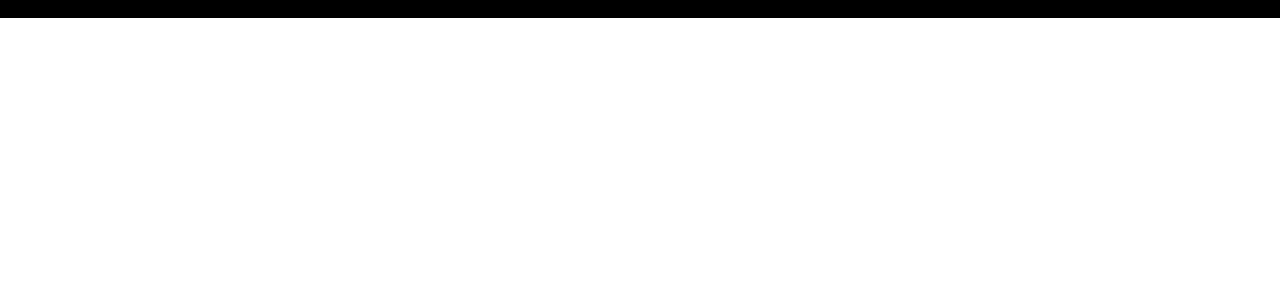
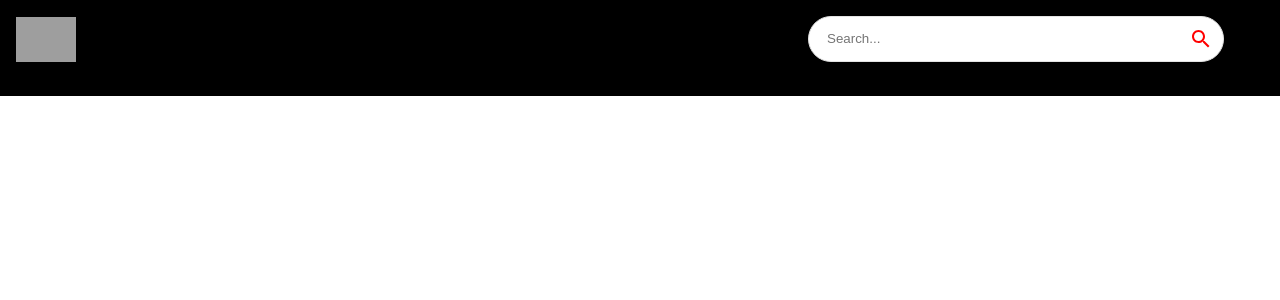
Before and after one commit to Ohi20/Youtube-Clone-2023, a React (Create React App) app: page / in a window 1280 px wide. Shown: the top 300 px of the page. Built offline with nearby package versions, Linux system fonts and the light colour scheme; grey boxes are pictures that could not be loaded.

Commit message:
Navbar-Added

```diff
--- a/src/App.js
+++ b/src/App.js
@@ -1,15 +1,16 @@
 import { BrowserRouter, Routes, Route } from "react-router-dom";
 import { Box } from '@mui/material';
+import { ChannelDetail, VideoDetail, SearchFeed, Navbar, Feed } from './components';
 
 const App = () => (
     <BrowserRouter>
         <Box sx={{ backgroundColor: '#000' }}>
-            Navbar
+            <Navbar/>
             <Routes>
-                <Route exact path='/' element='' />
-                <Route path='/video/:id' element='' />
-                <Route path='/channel/:id' element='' />
-                <Route path='/search/:searchTerm' element='' />
+                <Route exact path='/' element={<Feed/>} />
+                <Route path='/video/:id' element={<VideoDetail/>} />
+                <Route path='/channel/:id' element={<ChannelDetail/>} />
+                <Route path='/search/:searchTerm' element={<SearchFeed/>} />
             </Routes>
         </Box>
     </BrowserRouter>
--- /dev/null
+++ b/src/components/ChannelDetail.jsx
@@ -0,0 +1,11 @@
+import React from 'react'
+
+const ChannelDetail = () => {
+  return (
+    <div>
+
+    </div>
+  )
+}
+
+export default ChannelDetail
--- /dev/null
+++ b/src/components/Feed.jsx
@@ -0,0 +1,11 @@
+import React from 'react'
+
+const Feed = () => {
+  return (
+    <div>
+      Feed
+    </div>
+  )
+}
+
+export default Feed
--- /dev/null
+++ b/src/components/Navbar.jsx
@@ -0,0 +1,16 @@
+import { Stack } from "@mui/material";
+import { Link } from "react-router-dom";
+import { logo } from "../utils/constants";
+import { SearchBar } from "./";
+
+const Navbar = () => (
+  <Stack direction="row" alignItems="center" p={2} sx={{ position:  "sticky", background: '#000', top: 0, justifyContent: "space-between" }}>
+  <Link to="/" style={{ display: "flex", alignItems: "center" }}>
+    <img src={logo} alt="logo" height={45} />
+  </Link>
+  <SearchBar />
+</Stack>
+  )
+
+
+export default Navbar
--- /dev/null
+++ b/src/components/SearchBar.jsx
@@ -0,0 +1,46 @@
+import React, { useState } from 'react';
+import { useNavigate } from "react-router-dom";
+import { Paper, IconButton } from '@mui/material';
+import Search from '@mui/icons-material/Search';
+
+const SearchBar = () => {
+
+const [searchTerm, setSearchTerm] = useState('');
+  const navigate = useNavigate();
+
+  const onhandleSubmit = (e) => {
+    e.preventDefault();
+
+    if (searchTerm) {
+      navigate(`/search/${searchTerm}`);
+
+      setSearchTerm('');
+    }
+  };
+
+  return (
+      <Paper
+      component='form'
+      onSubmit={onhandleSubmit}
+      sx={{
+        borderRadius: 20,
+        border: '1px solid #e3e3e3',
+        pl: 2,
+        boxShadow: 'none',
+        mr: { sm: 5 },
+      }}
+    >
+      <input
+        className='search-bar'
+        placeholder='Search...'
+        value={searchTerm}
+        onChange={(e) => setSearchTerm(e.target.value)}
+      />
+      <IconButton type='submit' sx={{ p: '10px', color: 'red' }} aria-label='search'>
+        <Search />
+      </IconButton>
+    </Paper>
+  )
+}
+
+export default SearchBar
--- /dev/null
+++ b/src/components/SearchFeed.jsx
@@ -0,0 +1,11 @@
+import React from 'react'
+
+const SearchFeed = () => {
+  return (
+    <div>
+
+    </div>
+  )
+}
+
+export default SearchFeed
--- /dev/null
+++ b/src/components/VideoDetail.jsx
@@ -0,0 +1,11 @@
+import React from 'react'
+
+const VideoDetail = () => {
+  return (
+    <div>
+
+    </div>
+  )
+}
+
+export default VideoDetail
--- /dev/null
+++ b/src/components/index.js
@@ -0,0 +1,13 @@
+// For shortcut import
+
+// export { default as ChannelCard } from './ChannelCard';
+// export { default as VideoCard } from './VideoCard';
+export { default as ChannelDetail } from './ChannelDetail';
+export { default as Feed } from './Feed';
+// export { default as Loader } from './Loader';
+export { default as Navbar } from './Navbar';
+export { default as SearchBar } from './SearchBar';
+export { default as VideoDetail } from './VideoDetail';
+export { default as SearchFeed } from './SearchFeed';
+// export { default as Videos } from './Videos';
+// export { default as Sidebar } from './Sidebar';
--- /dev/null
+++ b/src/utils/constants.js
@@ -0,0 +1,42 @@
+import MusicNoteIcon from '@mui/icons-material/MusicNote';
+import HomeIcon from '@mui/icons-material/Home';
+import CodeIcon from '@mui/icons-material/Code';
+import OndemandVideoIcon from '@mui/icons-material/OndemandVideo';
+import SportsEsportsIcon from '@mui/icons-material/SportsEsports';
+import LiveTvIcon from '@mui/icons-material/LiveTv';
+import SchoolIcon from '@mui/icons-material/School';
+import FaceRetouchingNaturalIcon from '@mui/icons-material/FaceRetouchingNatural';
+import CheckroomIcon from '@mui/icons-material/Checkroom';
+import GraphicEqIcon from '@mui/icons-material/GraphicEq';
+import TheaterComedyIcon from '@mui/icons-material/TheaterComedy';
+import FitnessCenterIcon from '@mui/icons-material/FitnessCenter';
+import DeveloperModeIcon from '@mui/icons-material/DeveloperMode';
+
+export const logo = 'https://i.ibb.co/s9Qys2j/logo.png';
+
+export const categories = [
+  { name: 'New', icon: <HomeIcon />, },
+  { name: 'JS Mastery', icon: <CodeIcon />, },
+  { name: 'Coding', icon: <CodeIcon />, },
+  { name: 'ReactJS', icon: <CodeIcon />, },
+  { name: 'NextJS', icon: <CodeIcon />, },
+  { name: 'Music', icon: <MusicNoteIcon /> },
+  { name: 'Education', icon: <SchoolIcon />, },
+  { name: 'Podcast', icon: <GraphicEqIcon />, },
+  { name: 'Movie', icon: <OndemandVideoIcon />, },
+  { name: 'Gaming', icon: <SportsEsportsIcon />, },
+  { name: 'Live', icon: <LiveTvIcon />, },
+  { name: 'Sport', icon: <FitnessCenterIcon />, },
+  { name: 'Fashion', icon: <CheckroomIcon />, },
+  { name: 'Beauty', icon: <FaceRetouchingNaturalIcon />, },
+  { name: 'Comedy', icon: <TheaterComedyIcon />, },
+  { name: 'Gym', icon: <FitnessCenterIcon />, },
+  { name: 'Crypto', icon: <DeveloperModeIcon />, },
+];
+
+export const demoThumbnailUrl = 'https://i.ibb.co/G2L2Gwp/API-Course.png';
+export const demoChannelUrl = '/channel/UCmXmlB4-HJytD7wek0Uo97A';
+export const demoVideoUrl = '/video/GDa8kZLNhJ4';
+export const demoChannelTitle = 'JavaScript Mastery';
+export const demoVideoTitle = 'Build and Deploy 5 JavaScript & React API Projects in 10 Hours - Full Course | RapidAPI';
+export const demoProfilePicture = 'http://dergipark.org.tr/assets/app/images/buddy_sample.png'
```
